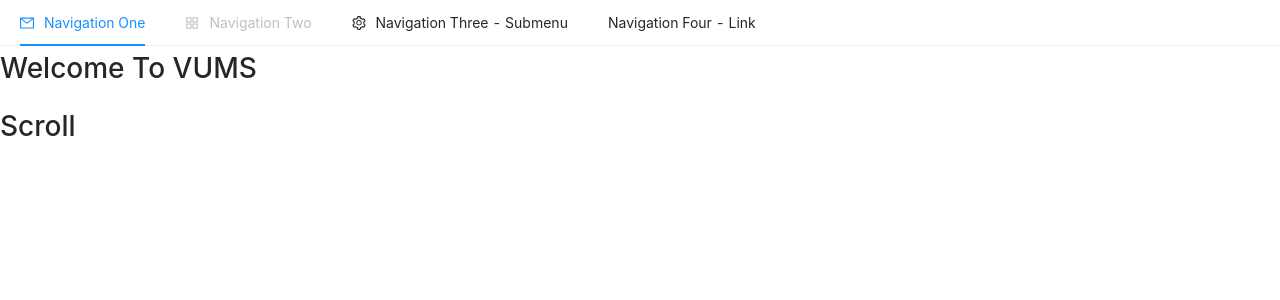
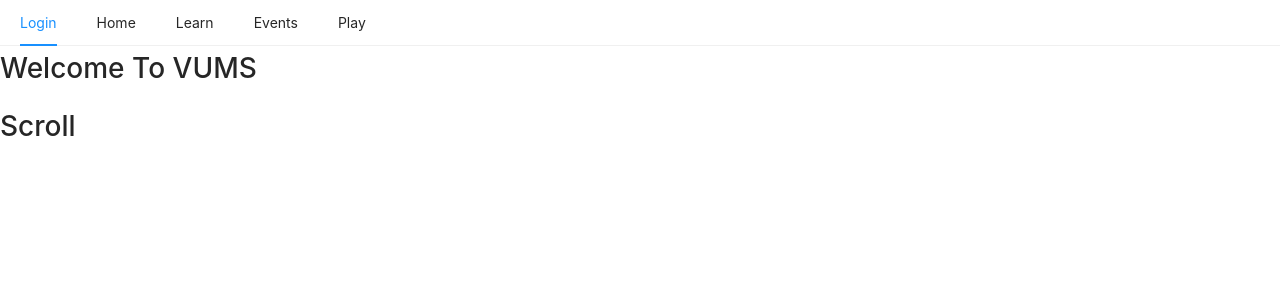
Before and after one commit to aadarshjha/kombucha, a React (Create React App) app in the folder client/: page / in a window 1280 px wide. Shown: the top 300 px of the page. Built offline with nearby package versions, Linux system fonts and the light colour scheme.

Commit message:
bare nav bar

```diff
--- a/client/src/views/landingpage/NavBar.tsx
+++ b/client/src/views/landingpage/NavBar.tsx
@@ -12,40 +12,17 @@ const handleClick = (e: any) => {
   console.log("click ", e);
 };
 
+// holds the menu data as a json:
+const menuData = ["Login", "Home", "Learn", "Events", "Play"];
+
 const NavBar: React.FC<{}> = () => {
   const [current, setCurrent] = useState("");
   return (
     <div>
       <Menu onClick={handleClick} selectedKeys={[current]} mode="horizontal">
-        <Menu.Item key="mail" icon={<MailOutlined />}>
-          Navigation One
-        </Menu.Item>
-        <Menu.Item key="app" disabled icon={<AppstoreOutlined />}>
-          Navigation Two
-        </Menu.Item>
-        <SubMenu
-          key="SubMenu"
-          icon={<SettingOutlined />}
-          title="Navigation Three - Submenu"
-        >
-          <Menu.ItemGroup title="Item 1">
-            <Menu.Item key="setting:1">Option 1</Menu.Item>
-            <Menu.Item key="setting:2">Option 2</Menu.Item>
-          </Menu.ItemGroup>
-          <Menu.ItemGroup title="Item 2">
-            <Menu.Item key="setting:3">Option 3</Menu.Item>
-            <Menu.Item key="setting:4">Option 4</Menu.Item>
-          </Menu.ItemGroup>
-        </SubMenu>
-        <Menu.Item key="alipay">
-          <a
-            href="https://ant.design"
-            target="_blank"
-            rel="noopener noreferrer"
-          >
-            Navigation Four - Link
-          </a>
-        </Menu.Item>
+        {menuData.map((element) => {
+          return <Menu.Item key={element}>{element}</Menu.Item>;
+        })}
       </Menu>
     </div>
   );
```
